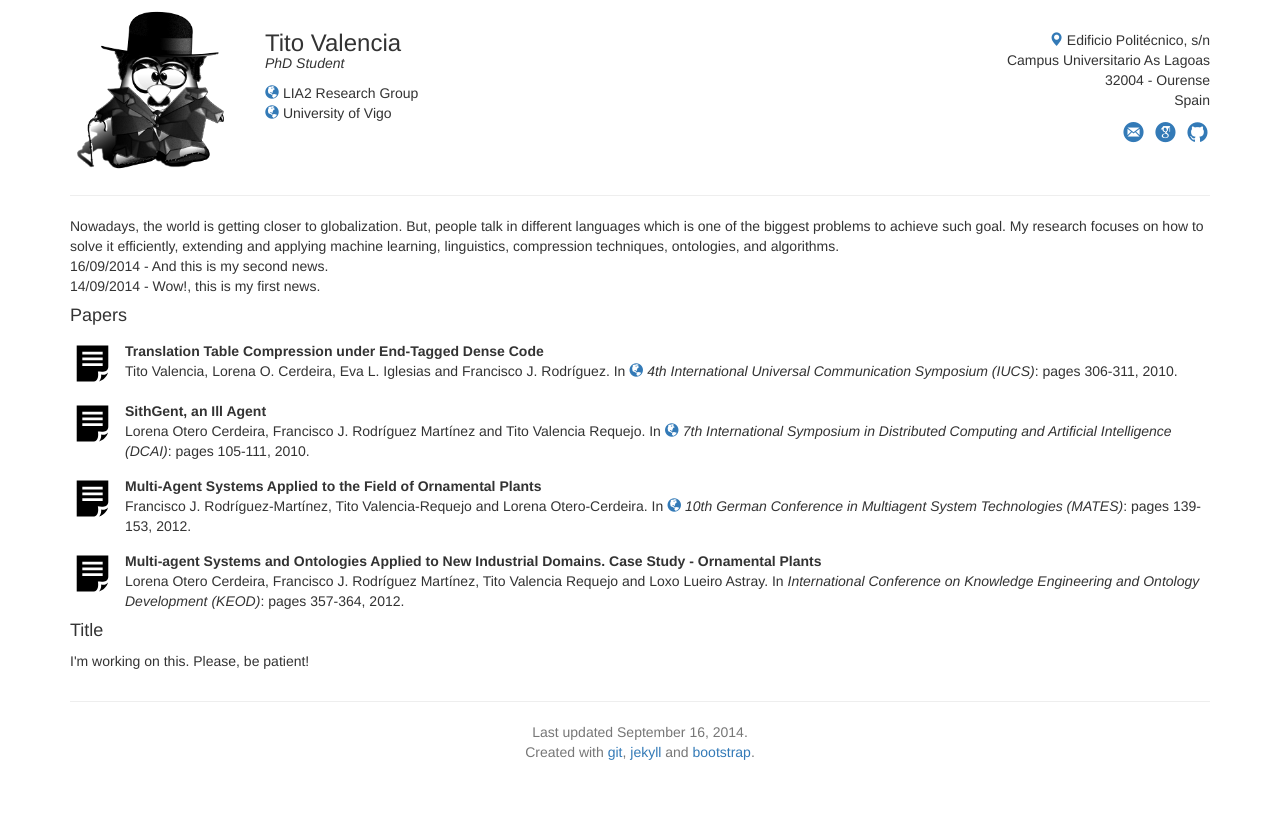
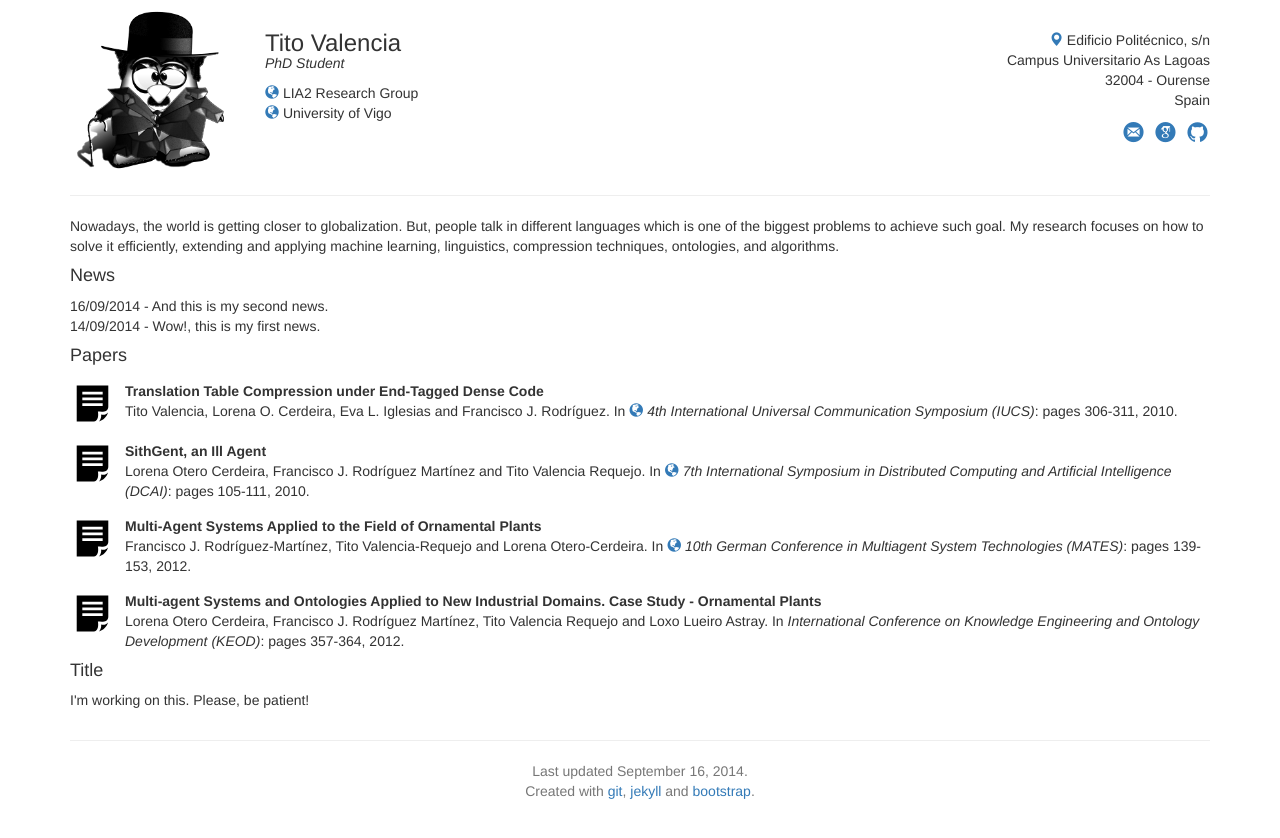
Before and after one commit to tvalreq/tvalreq.github.com, a Jekyll site: the page built from index.html, in a window 1280 px wide. Shown: the top 838 px of the page. Built offline with Jekyll 4.4.1, drawn with Linux system fonts in a browser that asks for light colours; nearby versions of some CDN libraries.

Commit message:
minor bugs

```diff
--- a/index.html
+++ b/index.html
@@ -17,6 +17,7 @@ description: Tito Valencia's Homepage
 <div class="row">
 	<div class="col-xs-12 col-sm-12 col-md-12 col-lg-12">
 		<section id="news">
+			<h4>News</h4>
 			<article>16/09/2014 - And this is my second news.</article>
 			<article>14/09/2014 - Wow!, this is my first news.</article>
 		</section><!--/news-->
```
